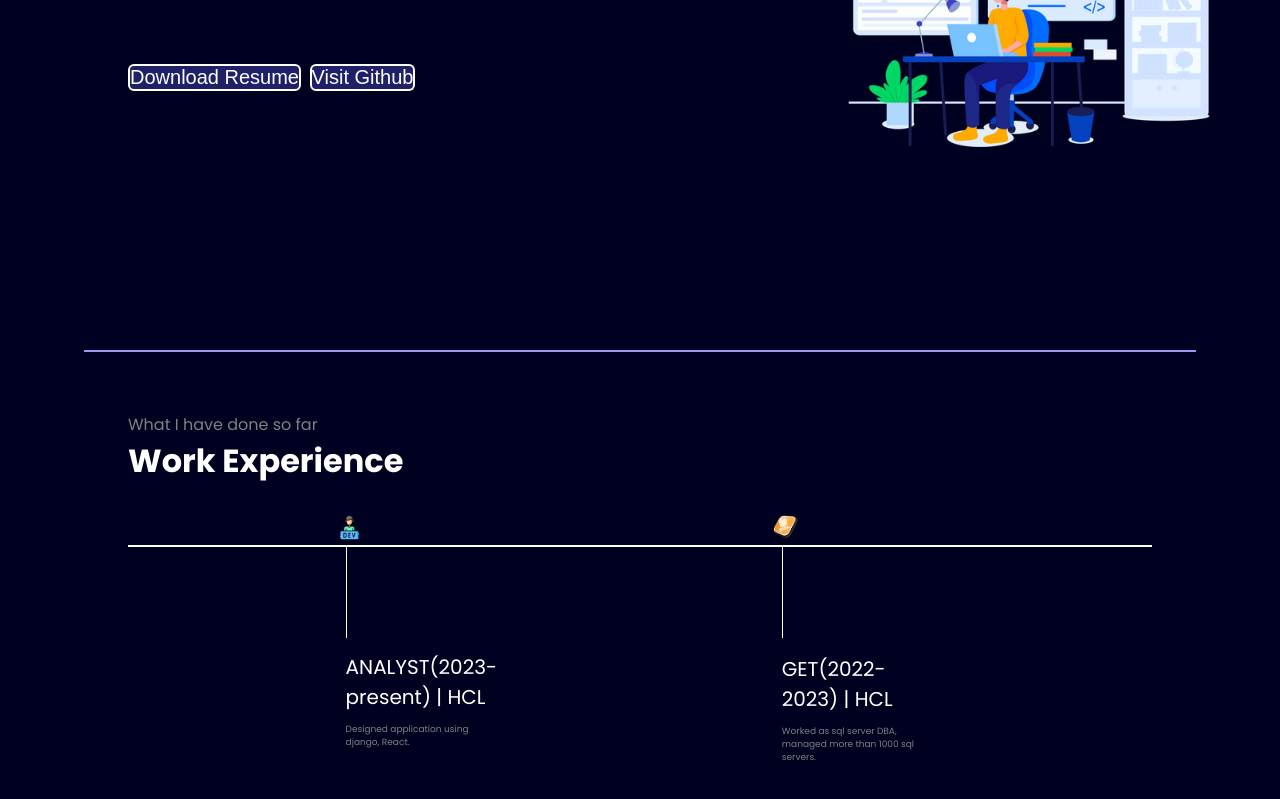
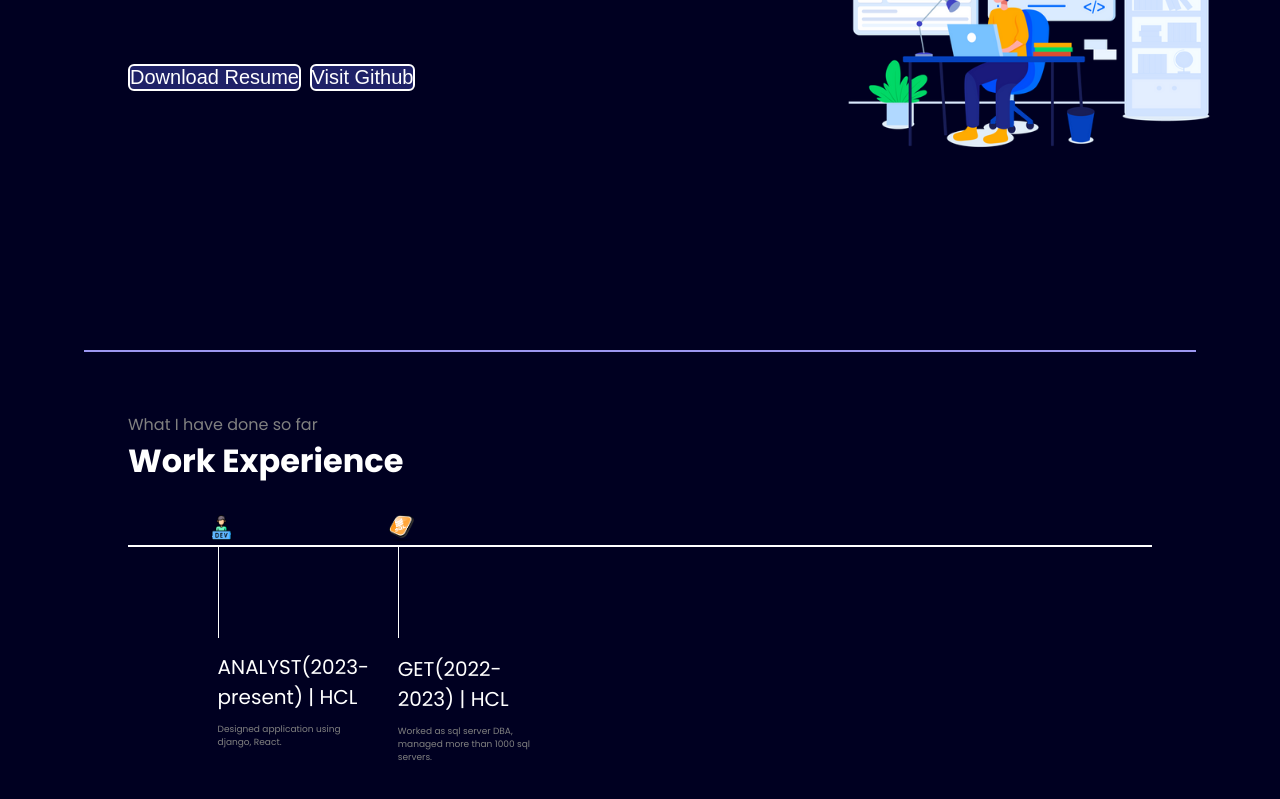
Before and after one commit to shashishekha/Shashi-Portfolio, a plain HTML site: page index.html in a window 1280 px wide. Shown: the part 355-1154 px from the top of the page. Drawn offline with nearby package versions, Linux system fonts and the light colour scheme.

Commit message:
new changes

```diff
--- a/index.html
+++ b/index.html
@@ -130,7 +130,7 @@
                 height: 93px;
                 width: 1px;
                 background-color: white;
-                margin: 0 17vw;
+                margin: 0 7vw;
             }
 
             .image-top{
@@ -295,6 +295,8 @@
               Worked as sql server DBA, managed more than 1000 sql servers.
             </div>
           </div>
+
+
         </div>
       </section>
     </main>
```
